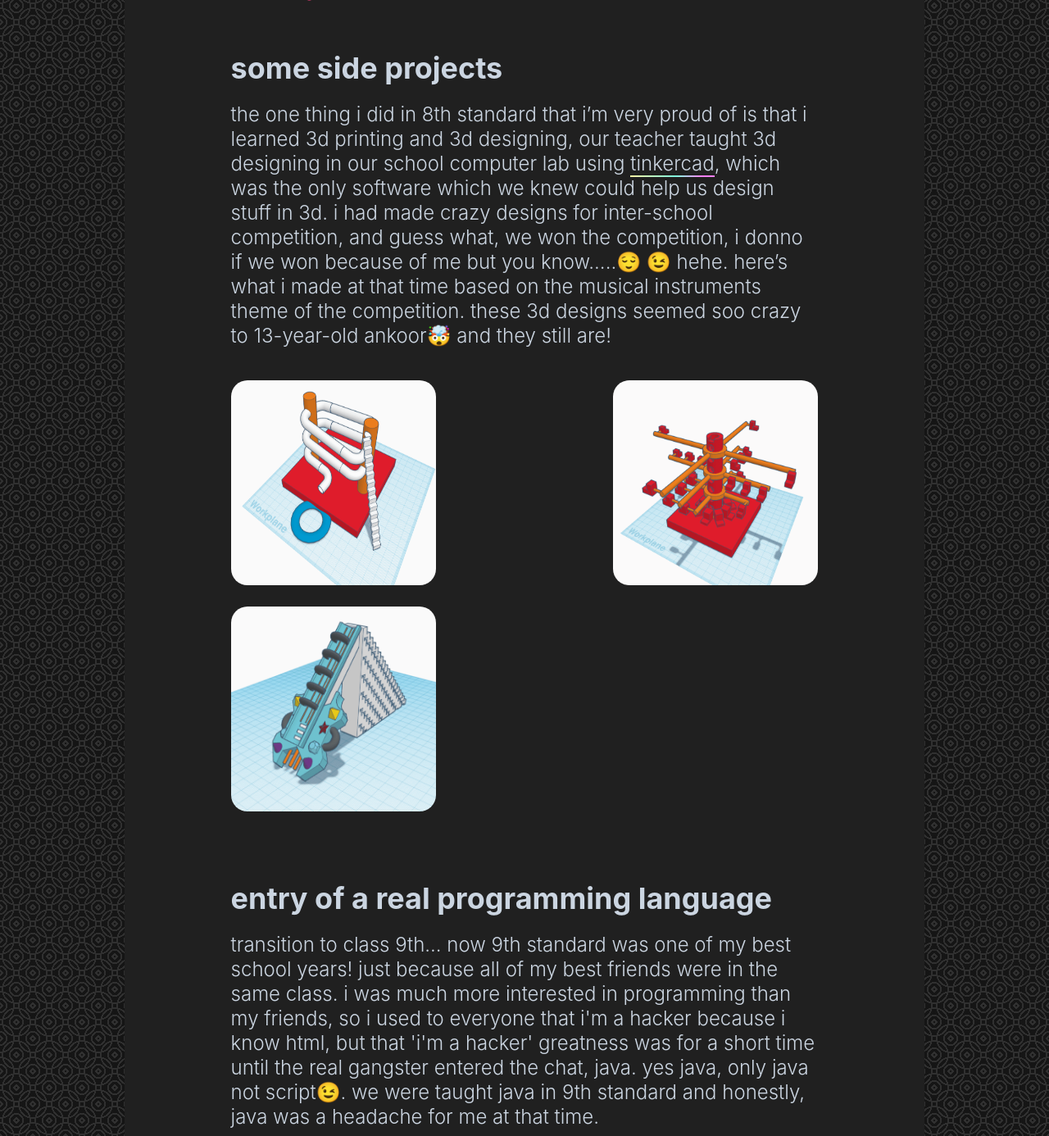
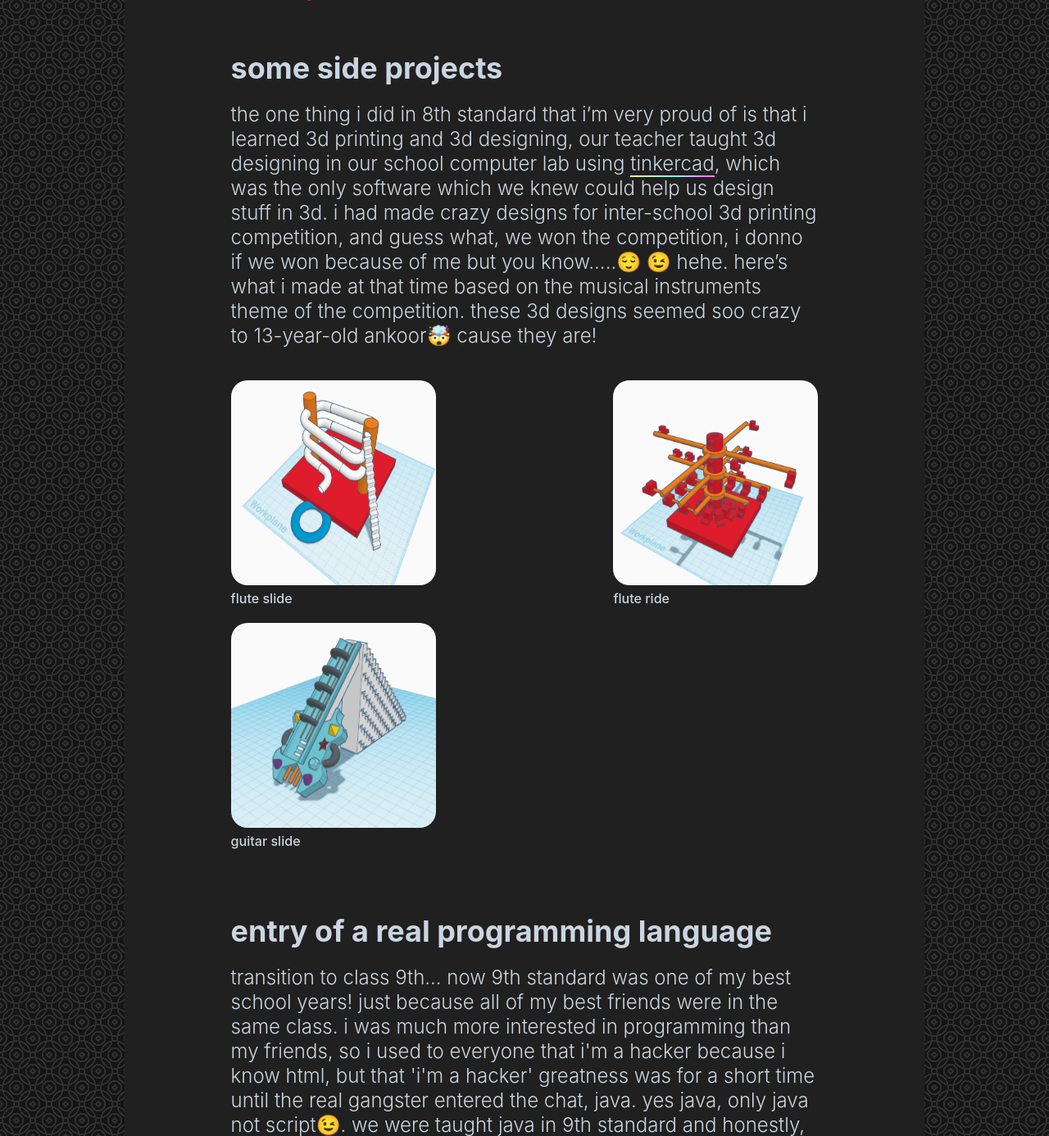
Before and after one commit to AnkoorNagargoje/Portfolio, a Django app: page /blog/my-coding-journey/ in a window 1280 px wide. Shown: the part 1493-2879 px from the top of the page at 82% size. Run offline with Django 3.2, Linux system fonts and the light colour scheme; data comes from the database, SQL or seed files in the repository; some libraries are stand-ins or nearby versions.

Commit message:
updated the blog

```diff
--- a/Home/templates/my-coding-journey-blog.html
+++ b/Home/templates/my-coding-journey-blog.html
@@ -76,23 +76,26 @@
             The one thing i did in 8th standard that i’m very proud of is that i learned 3d printing and 3d designing,
             our teacher taught 3d designing in our school computer lab using
             <a href="https://tinkercad.com" class="name-border">tinkercad</a>, which was the only software
-            which we knew could help us design stuff in 3d. i had made crazy designs for inter-school competition, and
-            guess what, we won the competition, i donno if we won because of me but you know.....😌 😉 hehe.
+            which we knew could help us design stuff in 3d. i had made crazy designs for inter-school 3d printing
+            competition, and guess what, we won the competition, i donno if we won because of me but you know.....😌 😉 hehe.
             here’s what i made at that time based on the musical instruments theme of the competition.
-            these 3d designs seemed soo crazy to 13-year-old ankoor🤯 and they still are!
+            these 3d designs seemed soo crazy to 13-year-old ankoor🤯 cause they are!
         </p>
         <br>
         <div class="blog-images-flex">
             <div>
                 <img src="{% static '/images/water-slide.png' %}" alt="water slide 3d design"
                      class="blog-content-images">
+                <h6>flute slide</h6>
             </div>
             <div>
                 <img src="{% static '/images/flute-ride.png' %}" alt="flute ride 3d design" class="blog-content-images">
+                <h6>flute ride</h6>
             </div>
             <div>
                 <img src="{% static '/images/guitar-slide.png' %}" alt="guitar slide 3d design"
                      class="blog-content-images">
+                <h6>guitar slide</h6>
             </div>
         </div>
         <br><br>
```
